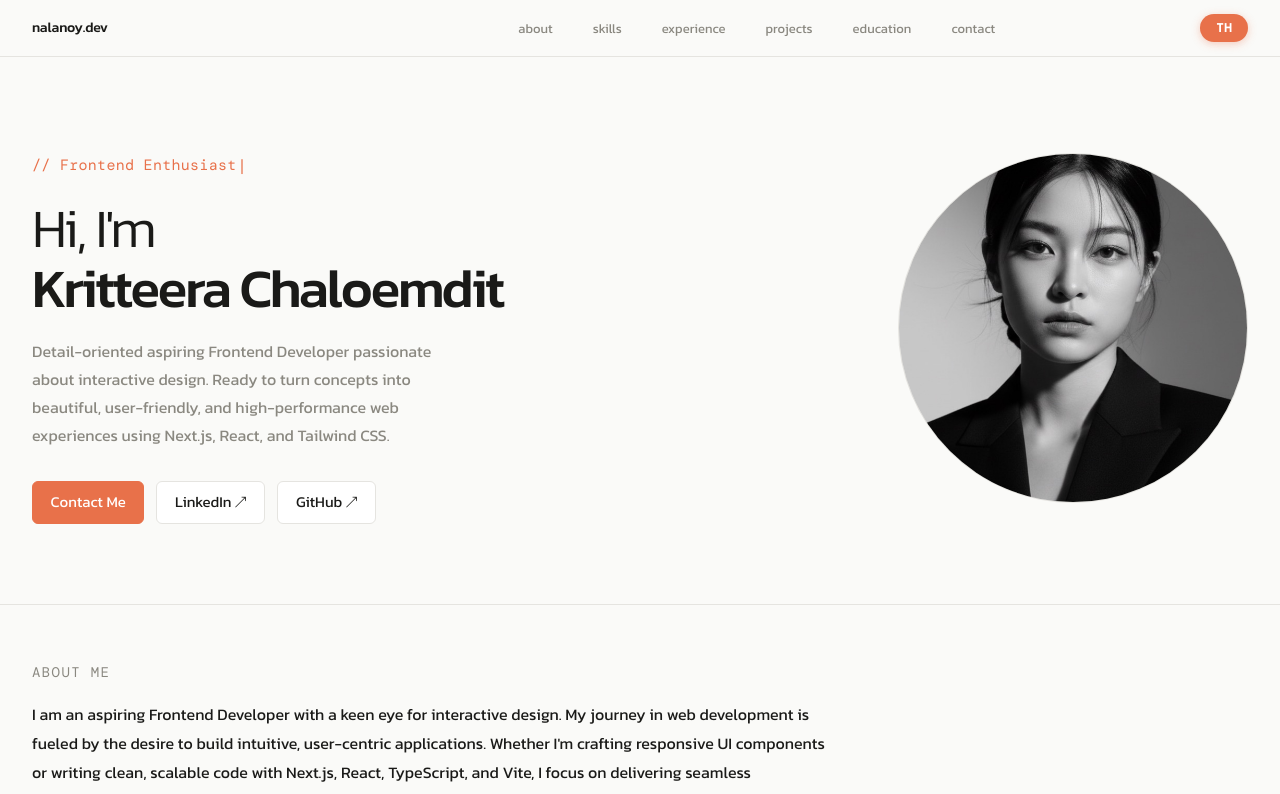
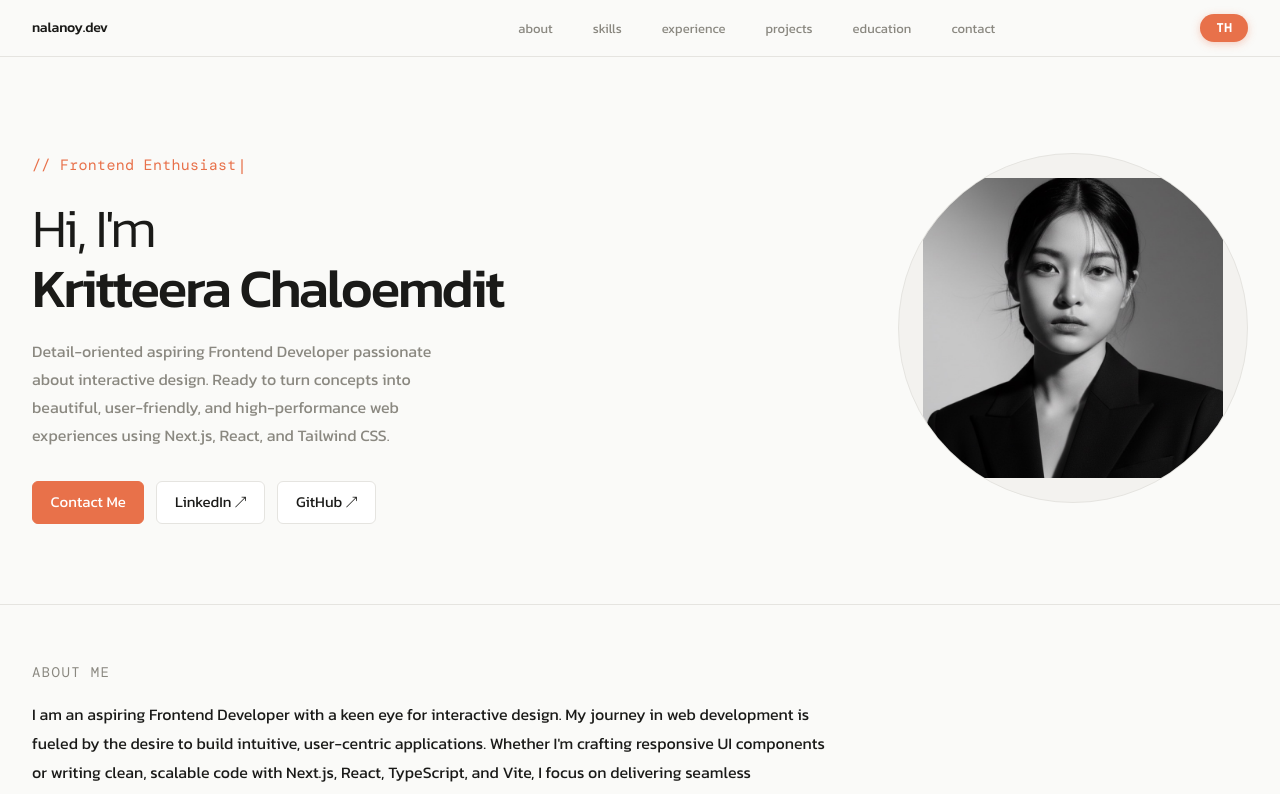
Before and after one commit to Nalanoyyyy/nalanoy.dev, a Next.js app: page / in a window 1280 px wide. Shown: the top 794 px of the page. Built offline with nearby package versions, Linux system fonts and the light colour scheme.

Commit message:
fix: avatarsize

```diff
--- a/src/app/page.tsx
+++ b/src/app/page.tsx
@@ -78,7 +78,7 @@ export default function Home() {
             </div>
           </div>
           <div className="avatar">
-            <Image src="/profile.png" alt={name} width={400} height={400} style={{ objectFit: "cover" , objectPosition: "center top" }} />
+            <Image src="/profile.png" alt={name} width={300} height={300} style={{ objectFit: "cover" , objectPosition: "center top" }} />
           </div>
         </div>
       </header>
```
